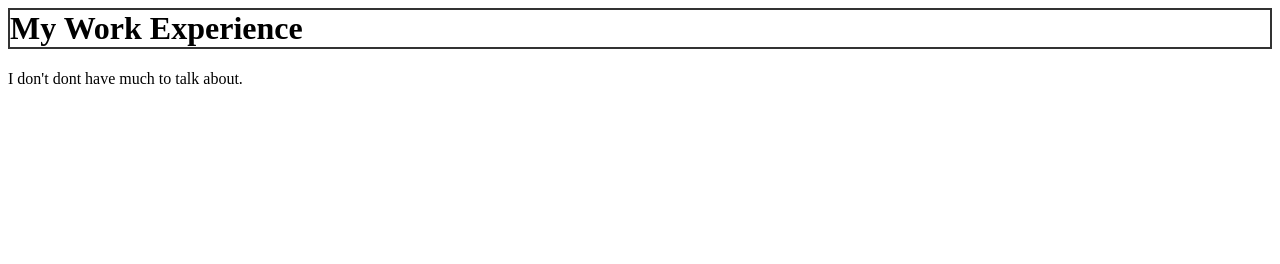
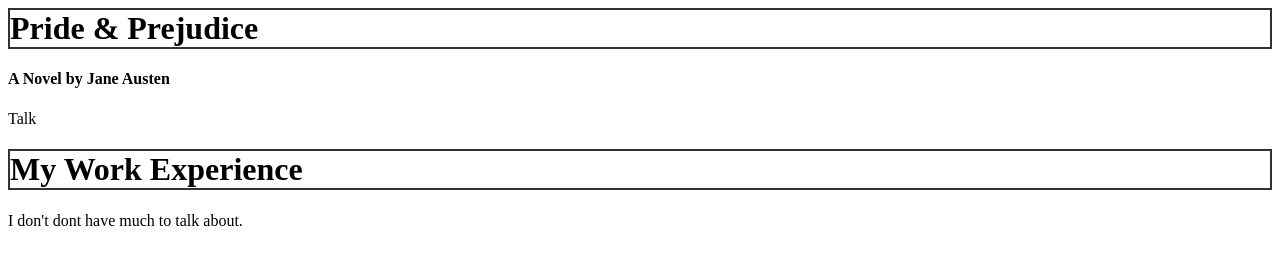
Before and after one commit to Irwin2001/Web-Design, a plain HTML site: page Assignment1/index.html in a window 1280 px wide. Drawn offline with Linux system fonts and the light colour scheme.

Commit message:
Update index.html

```diff
--- a/Assignment1/index.html
+++ b/Assignment1/index.html
@@ -1,5 +1,10 @@
 <head>
   <link rel="stylesheet" href="style/style.css">
 </head>
+<body>
+  <h1>Pride & Prejudice</h1>
+<h4>A Novel by Jane Austen</h4>
+<p>Talk</p>
+</body>
 <h1>My Work Experience</h1>
 <p> I don't dont have much to talk about.</p>
```
